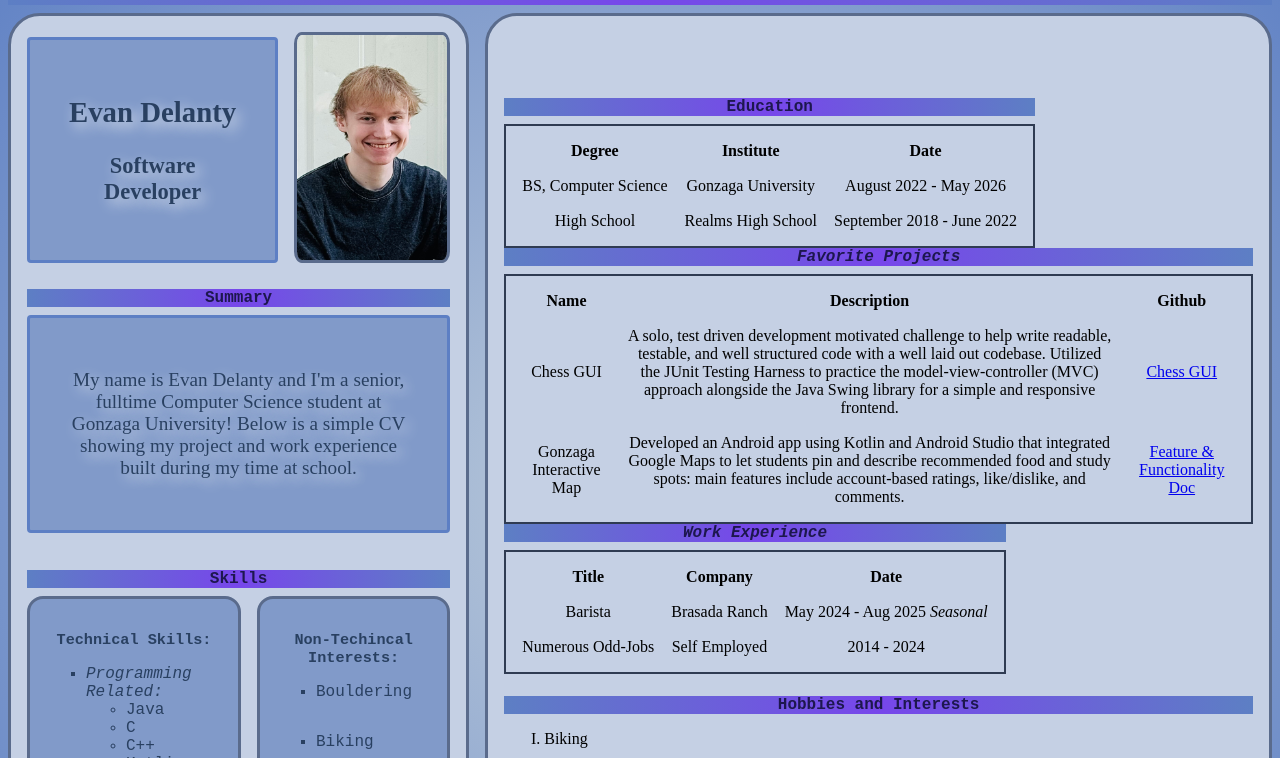
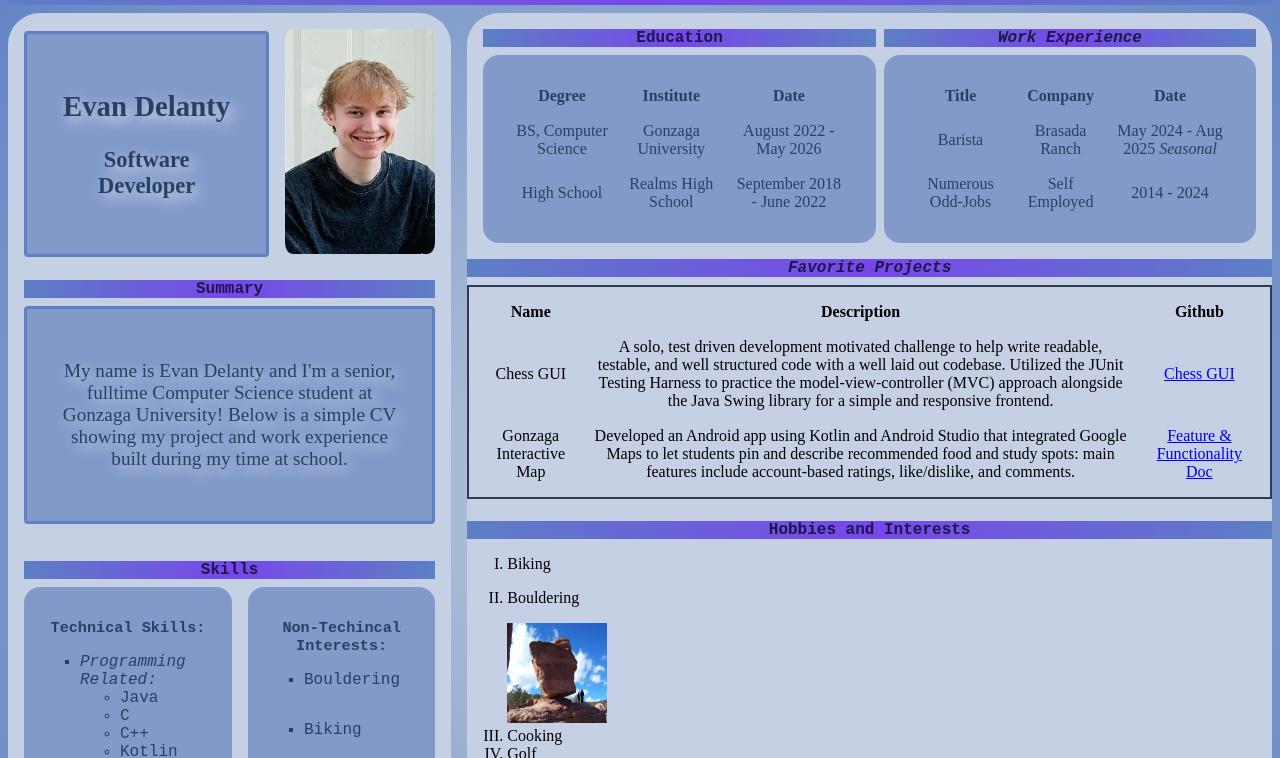
Before and after one commit to GU-Web-Dev-2025/homework-2-css-edelanty, a plain HTML site: page index.html in a window 1280 px wide. Shown: the part 97-855 px from the top of the page. Drawn offline with Linux system fonts and the light colour scheme.

Commit message:
Added styleing to the education and work experience section.

```diff
--- a/index.html
+++ b/index.html
@@ -11,10 +11,10 @@
     <meta name="viewport" content="width=device-width, initial-scale=1.0">
     <link rel="icon" type="image/png" href="resources/favicon-48.png">
     <link rel="stylesheet" href="styles.css">
-    <title>Introduction</title>
+    <title>Cover Letter</title>
 </head>
 <body>
-    <h1 class="header">Introduction</h1>
+    <h1 class="header">Cover Letter</h1>
     <nav class="navBar">
         <div class="navContent"><a href="index.html#summaryFlex">Summary</a></div>
         <div class="navContent"><a href="index.html#skillsList">Skills</a></div>
@@ -24,7 +24,7 @@
     </nav>
     <section id="profile">
         <div id="mainFlex">
-            <!-- Profile/Summary Section Col 1 -->
+            <!--Profile/Summary Section Col 1-->
             <div id="summaryFlex">
                 <div id="summaryText">
                     <div id="summaryHeader">
@@ -85,12 +85,13 @@
                     </div>
                 </div>
             </div>
-            <!-- Main Content Section Col 2 -->
+            <!--Main Content Section Col 2-->
             <div id="mainContentFlex">
-                <!-- Education Section -->
+                <div id="workEducationFlex">
+                    <!--Education Section -->
                     <div id="education">
                         <!--Education Table-->
-                    <table>
+                        <table class="workEducationTable">
                             <caption>Education</caption>
                             <tr> <!--Row 1-->
                                 <th>Degree</th>
@@ -108,6 +109,29 @@
                                 <td>September 2018 - June 2022</td>
                             </tr>
                         </table>
+                    </div>
+                    <!--Work Section-->
+                    <div id="work">
+                        <!--Work Table-->
+                        <table class="workEducationTable">
+                            <caption><strong><em>Work Experience</em></strong></caption>
+                            <tr> <!--Row 1-->
+                                <th>Title</th>
+                                <th>Company</th>
+                                <th>Date</th>
+                            </tr>
+                            <tr> <!--Row 2-->
+                                <td>Barista</td>
+                                <td>Brasada Ranch</td>
+                                <td>May 2024 - Aug 2025 <em>Seasonal</em></td>
+                            </tr>
+                            <tr> <!--Row 3-->
+                                <td>Numerous Odd-Jobs</td>
+                                <td>Self Employed</td>
+                                <td>2014 - 2024</td>
+                            </tr>
+                        </table>
+                    </div>
                 </div>
                 <!--Career Section-->
                 <div id="career">
@@ -127,24 +151,6 @@
                             <td>Gonzaga Interactive Map</td>
                             <td>Developed an Android app using Kotlin and Android Studio that integrated Google Maps to let students pin and describe recommended food and study spots: main features include account-based ratings, like/dislike, and comments.</td>
                             <td><a href="https://github.com/edelanty/Gonzaga-Interactive-Map/blob/main/Gonzaga%20Interactive%20Map%20Features%20and%20Functionality.docx.pdf">Feature & Functionality Doc</a></td>
-                        </tr>
-                    </table>
-                    <table>
-                        <caption><strong><em>Work Experience</em></strong></caption>
-                        <tr> <!--Row 1-->
-                            <th>Title</th>
-                            <th>Company</th>
-                            <th>Date</th>
-                        </tr>
-                        <tr> <!--Row 2-->
-                            <td>Barista</td>
-                            <td>Brasada Ranch</td>
-                            <td>May 2024 - Aug 2025 <em>Seasonal</em></td>
-                        </tr>
-                        <tr> <!--Row 3-->
-                            <td>Numerous Odd-Jobs</td>
-                            <td>Self Employed</td>
-                            <td>2014 - 2024</td>
                         </tr>
                     </table>
                 </div>
--- a/styles.css
+++ b/styles.css
@@ -4,6 +4,7 @@
     --background-color: #5d7fc4;
     --text-color-main: #294061;
     --paragraph-background-color: #819ac9;
+    --border-color: var(--border-color);
 }
 
 body {
@@ -17,7 +18,7 @@ table {
 }
 
 #personalImage {
-    border: solid #5a6b8c 3px;
+    border: solid var(--border-color) 3px;
     border-radius: 5%;
     width: 150px;
     height: 225px;
@@ -91,7 +92,7 @@ table {
 
 #summaryFlex {
     display: flex;
-    border: solid #5a6b8c 3px;
+    border: solid var(--border-color) 3px;
     padding: 1rem;
     flex-wrap: wrap;
     justify-content: space-evenly;
@@ -115,7 +116,7 @@ table {
 }
 
 .list {
-    border: solid #5a6b8c 3px;
+    border: solid var(--border-color) 3px;
     border-radius: 1rem;
     padding: 1rem;
     color: var(--text-color-main);
@@ -139,9 +140,22 @@ table {
 #mainContentFlex {
     display: flex;
     flex-direction: column;
-    justify-content: center;
-    border: solid #5a6b8c 3px;
+    justify-content: flex-start;
+    border: solid var(--border-color) 3px;
     border-radius: 2rem;
     background-color: var(--content-background-color);
+}
+
+#workEducationFlex {
+    display: flex;
     padding: 1rem;
+    gap: .5rem;
 }
+
+.workEducationTable {
+    border: solid var(--border-color) 3px;
+    border-radius: 1rem;
+    padding: 1rem;
+    color: var(--text-color-main);
+    background-color: var(--paragraph-background-color);
+}
```
Lines whose indentation alone changed are shown as unchanged.
